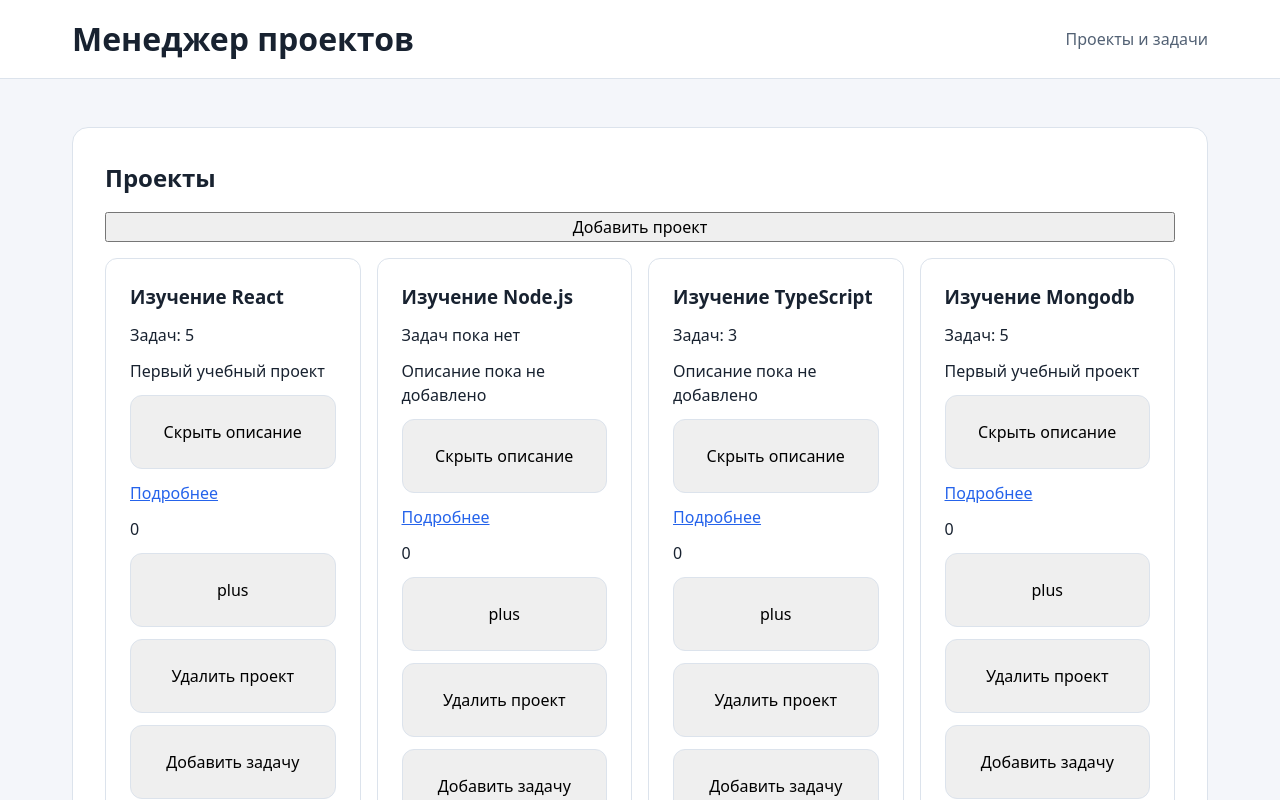
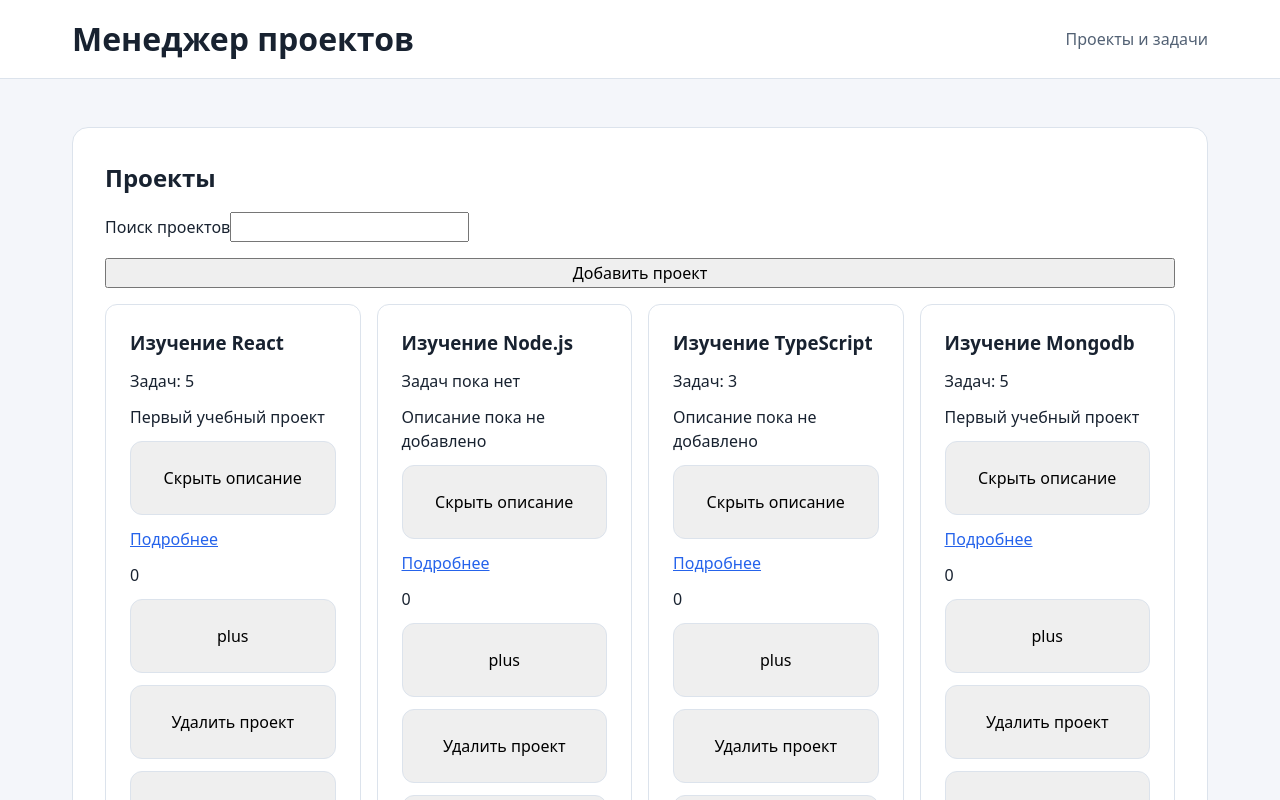
Before and after one commit to i-new-user/react-project-manager-lab, a React (Vite) app: page / in a window 1280 px wide. Shown: the top 800 px of the page. Built offline with nearby package versions, Linux system fonts and the light colour scheme.

Commit message:
feat: complete lesson 08 controlled search and shared state

```diff
--- a/src/components/ProjectList.tsx
+++ b/src/components/ProjectList.tsx
@@ -1,6 +1,8 @@
 import styled from 'styled-components';
 import { ProjectCard } from './ProjectCard';
 import { useState } from 'react';
+import { ProjectSearch } from './ProjectSearch';
+
 
 const Section = styled.section`
   min-width: 0;
@@ -62,6 +64,7 @@ const initialProjects: Project[] = [
 export function ProjectList() {
 
   const [projects, setProjects] = useState<Project[]>(initialProjects);
+  const [searchQuery, setSearchQuery] = useState('');
 
   const handleOpenProject = (projectId: string) => {
     alert(`Открываем проект с id: ${projectId}`)
@@ -90,15 +93,25 @@ export function ProjectList() {
     );
   };
 
+  const normalizedQuery = searchQuery.trim().toLowerCase();
+
+  const filteredProjects = projects.filter((project) =>
+    project.title.toLowerCase().includes(normalizedQuery)
+  );
+
   return (
     <Section aria-labelledby="projects-heading">
 
       <Title id="projects-heading">Проекты</Title>
 
+      <ProjectSearch value={searchQuery} onValueChange={setSearchQuery}/>
+
       <button type="button" onClick={handleAddProject}>Добавить проект</button>
 
+      {filteredProjects.length === 0 && ( <p role="status">Проекты не найдены</p> )}
+
       <CardsGrid>
-        {projects.map((project) => (
+        {filteredProjects.map((project) => (
           <ProjectCard
             key={project.id}
             title={project.title}
--- /dev/null
+++ b/src/components/ProjectSearch.tsx
@@ -0,0 +1,19 @@
+type ProjectSearchProps = {
+  value: string;
+  onValueChange: (value: string) => void;
+};
+
+export function ProjectSearch({ value, onValueChange,}: ProjectSearchProps) {
+  return (
+    <label>
+      Поиск проектов
+      <input
+        type="search"
+        value={value}
+        onChange={(event) =>
+          onValueChange(event.currentTarget.value)
+        }
+      />
+    </label>
+  );
+}
```
